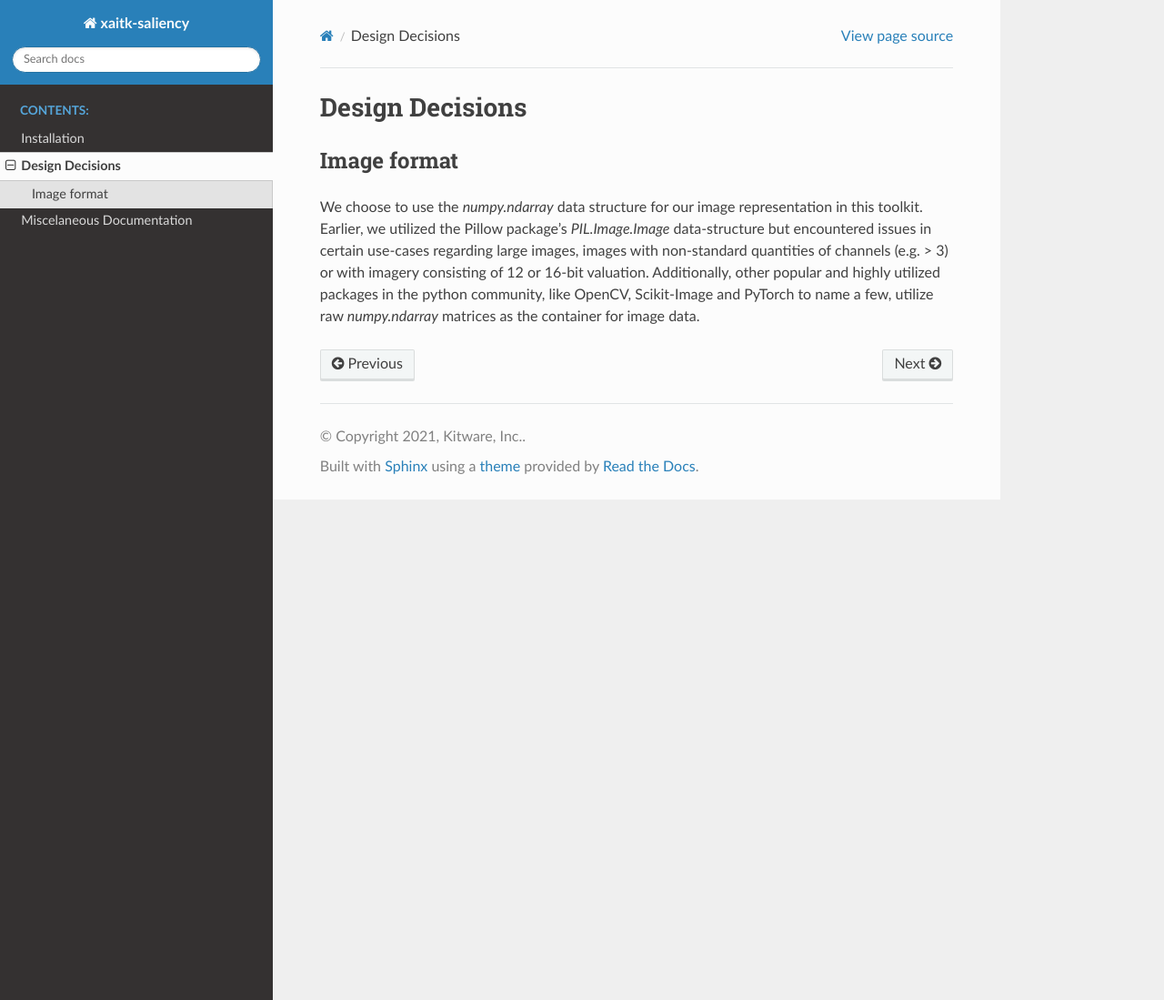
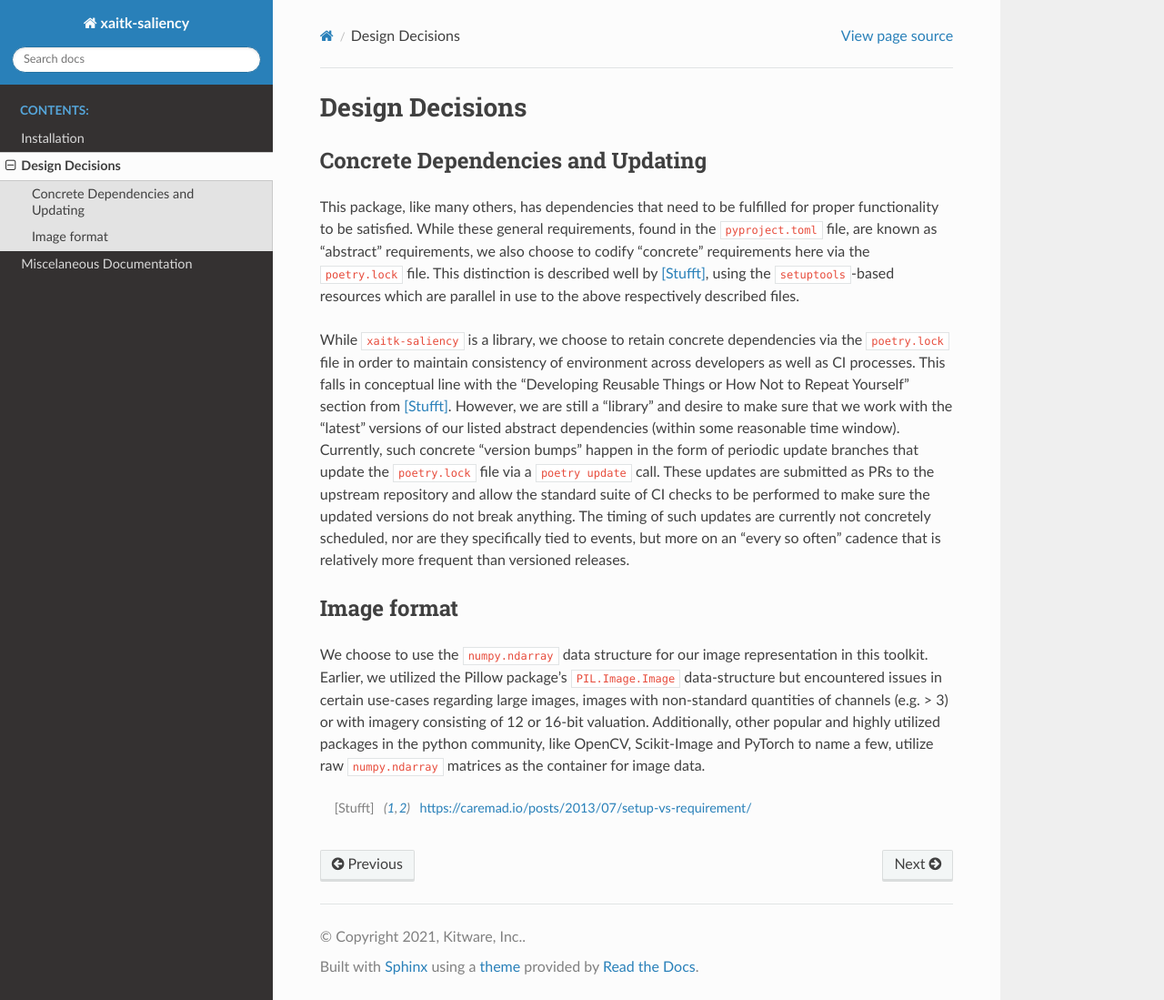
Before and after one commit to XAITK/xaitk-saliency, a Sphinx documentation site: the page built from docs/design.rst, in a window 1280 px wide and 1099 px high. Shown: the whole window at 91% size. Built offline with Sphinx 7.4.7 and the Read the Docs theme 2.0.0, drawn with Linux system fonts in a browser that asks for light colours; pages that are not in the unit, such as notebooks, are missing from menus.

Commit message:
Add design documentation for version bumping logic and cadence

```diff
--- a/docs/design.rst
+++ b/docs/design.rst
@@ -1,14 +1,44 @@
 Design Decisions
 ================
 
+Concrete Dependencies and Updating
+----------------------------------
+This package, like many others, has dependencies that need to be fulfilled for
+proper functionality to be satisfied.
+While these general requirements, found in the :file:`pyproject.toml` file, are
+known as "abstract" requirements, we also choose to codify "concrete"
+requirements here via the :file:`poetry.lock` file.
+This distinction is described well by [Stufft]_, using the ``setuptools``-based
+resources which are parallel in use to the above respectively described files.
+
+While ``xaitk-saliency`` is a library, we choose to retain concrete
+dependencies via the :file:`poetry.lock` file in order to maintain consistency
+of environment across developers as well as CI processes.
+This falls in conceptual line with the "Developing Reusable Things or How Not
+to Repeat Yourself" section from [Stufft]_.
+However, we are still a "library" and desire to make sure that we work with the
+"latest" versions of our listed abstract dependencies (within some reasonable
+time window).
+Currently, such concrete "version bumps" happen in the form of periodic update
+branches that update the :file:`poetry.lock` file via a ``poetry update`` call.
+These updates are submitted as PRs to the upstream repository and allow the
+standard suite of CI checks to be performed to make sure the updated versions
+do not break anything.
+The timing of such updates are currently not concretely scheduled, nor are they
+specifically tied to events, but more on an "every so often" cadence that is
+relatively more frequent than versioned releases.
+
 Image format
 ------------
-We choose to use the `numpy.ndarray` data structure for our image
+We choose to use the ``numpy.ndarray`` data structure for our image
 representation in this toolkit.
-Earlier, we utilized the Pillow package's `PIL.Image.Image` data-structure but
-encountered issues in certain use-cases regarding large images, images with
+Earlier, we utilized the Pillow package's ``PIL.Image.Image`` data-structure
+but encountered issues in certain use-cases regarding large images, images with
 non-standard quantities of channels (e.g. > 3) or with imagery consisting of
 12 or 16-bit valuation.
 Additionally, other popular and highly utilized packages in the python
 community, like OpenCV, Scikit-Image and PyTorch to name a few, utilize raw
-`numpy.ndarray` matrices as the container for image data.
+``numpy.ndarray`` matrices as the container for image data.
+
+
+.. [Stufft] https://caremad.io/posts/2013/07/setup-vs-requirement/
```
